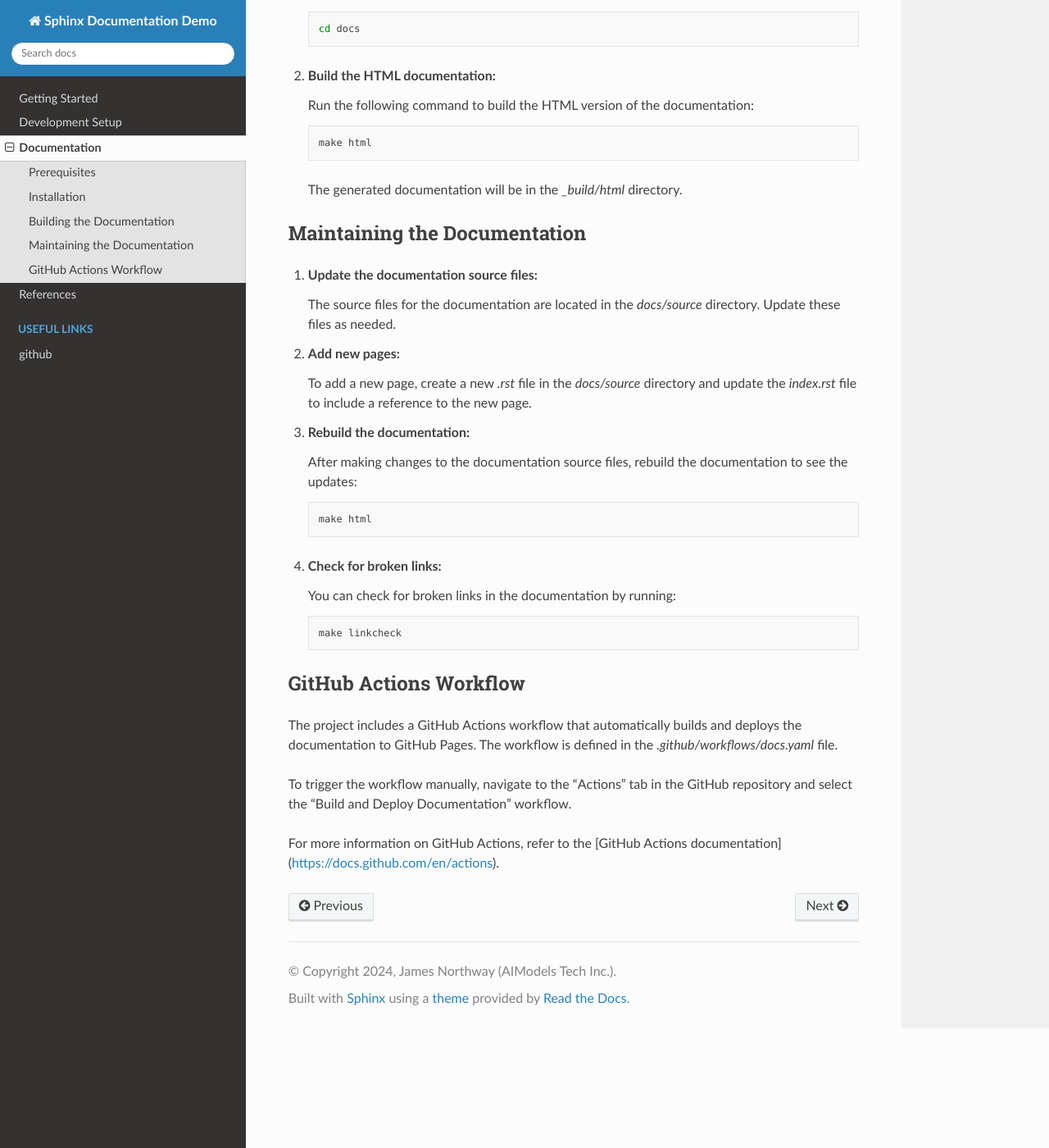
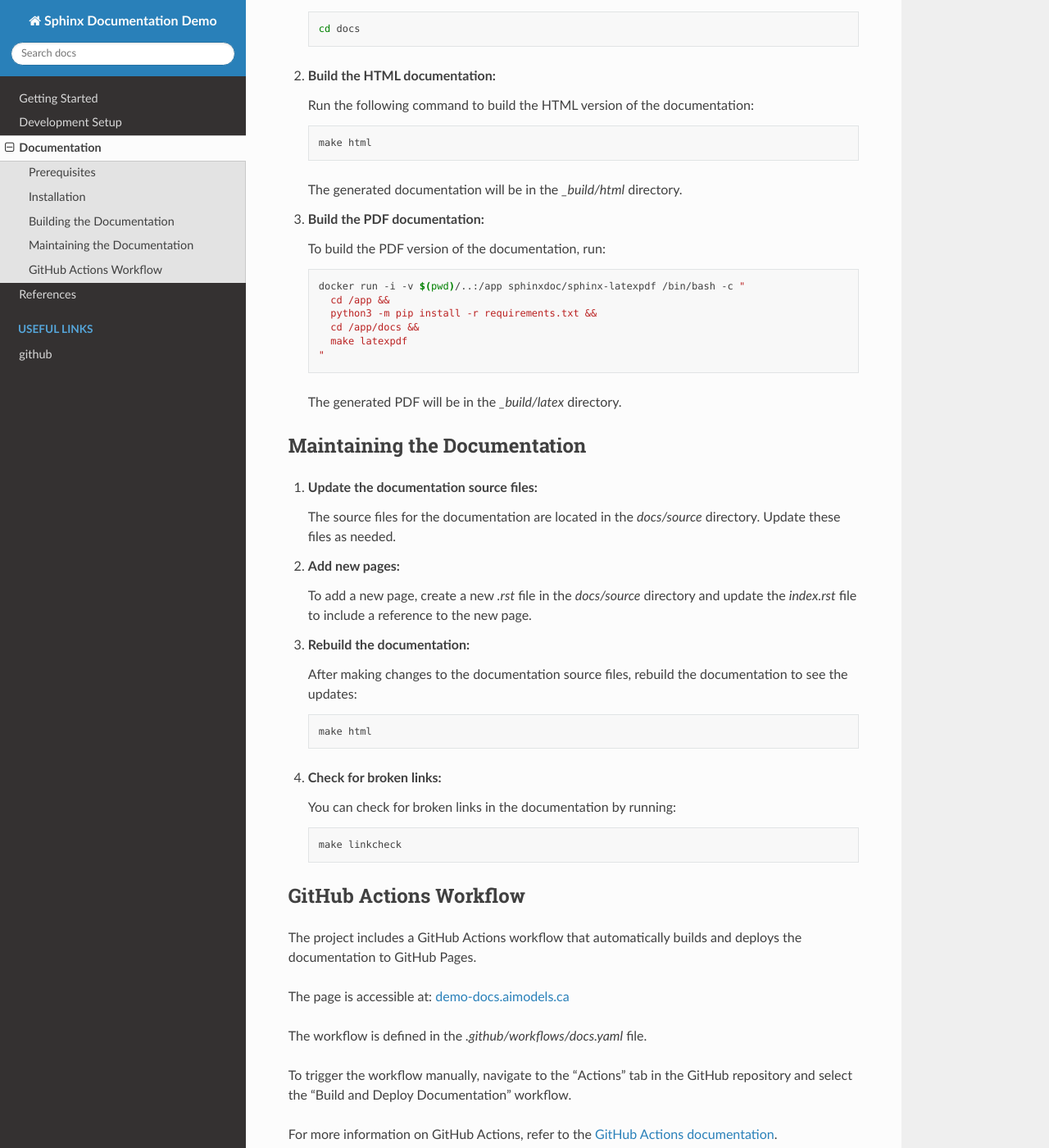
Before and after one commit to AIModelsTech/Demo-SourceCodeDocumentation, a Sphinx documentation site: the page built from docs/source/documentation.rst, in a window 1280 px wide and 1400 px high, scrolled down 788 px. Shown: the whole window at 82% size. Built offline with Sphinx 7.4.7 and the Read the Docs theme 2.0.0, drawn with Linux system fonts in a browser that asks for light colours.

```diff
--- a/docs/source/documentation.rst
+++ b/docs/source/documentation.rst
@@ -48,6 +48,21 @@
 
    The generated documentation will be in the `_build/html` directory.
 
+3. **Build the PDF documentation:**
+
+   To build the PDF version of the documentation, run:
+
+   .. code-block:: bash
+
+      docker run -i -v $(pwd)/..:/app sphinxdoc/sphinx-latexpdf /bin/bash -c "
+        cd /app &&
+        python3 -m pip install -r requirements.txt &&
+        cd /app/docs &&
+        make latexpdf
+      "
+
+   The generated PDF will be in the `_build/latex` directory.
+
 Maintaining the Documentation
 -----------------------------
 
@@ -79,8 +94,11 @@
 -----------------------
 
 The project includes a GitHub Actions workflow that automatically builds and deploys the documentation to GitHub Pages.
+
+The page is accessible at: `demo-docs.aimodels.ca <http://demo-docs.aimodels.ca>`_
+
 The workflow is defined in the `.github/workflows/docs.yaml` file.
 
 To trigger the workflow manually, navigate to the "Actions" tab in the GitHub repository and select the "Build and Deploy Documentation" workflow.
 
-For more information on GitHub Actions, refer to the [GitHub Actions documentation](https://docs.github.com/en/actions).
+For more information on GitHub Actions, refer to the `GitHub Actions documentation <https://docs.github.com/en/actions>`_.
```
Also changed, not shown: 1 other file.
